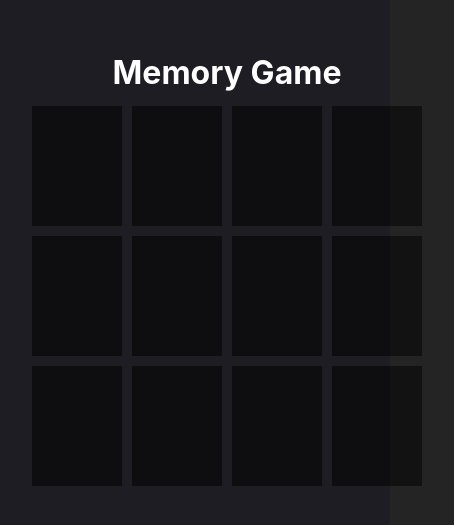
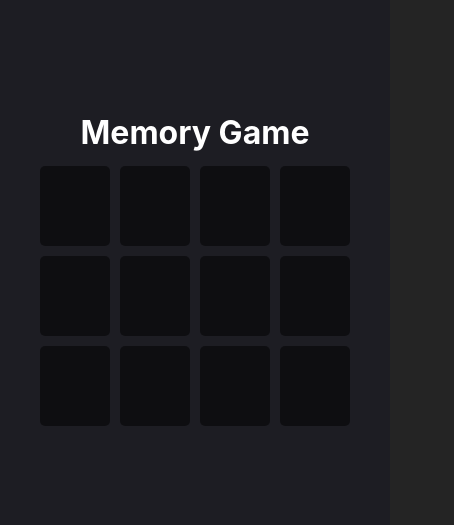
Before and after one commit to ananthsekar007/memorygame, a React (Vite) app: page / in a window 390 px wide. Shown: the part 159-684 px from the top of the page, 454 px wide, since content can reach past the window. Built offline with nearby package versions, Linux system fonts and the light colour scheme.

Commit message:
Adds alert

```diff
--- a/src/App.css
+++ b/src/App.css
@@ -25,6 +25,9 @@
   justify-content: center;
   align-items: center;
   cursor: pointer;
+  transition: transform 0.8s;
+  transform-style: preserve-3d;
+  border-radius: 5px;
 }
 
 .card:hover {
@@ -36,3 +39,10 @@
   display: flex;
   height: 10px;
 }
+
+@media only screen and (max-width: 768px) {
+  .card {
+    width: 10px;
+    height: 20px;
+  }
+}
--- a/src/App.tsx
+++ b/src/App.tsx
@@ -1,6 +1,8 @@
 import React, { useEffect, useState } from "react";
 import update from "immutability-helper";
 import "./App.css";
+import { Card } from "./Card";
+import swal from "sweetalert";
 
 type SelectedValue = {
   row: number;
@@ -51,7 +53,31 @@ function App() {
 
         setTimeout(() => {
           if (revealed.flat().every((isRevealed) => isRevealed)) {
-            alert("You Won!");
+            swal({
+              title: "You Won!",
+              icon: "success",
+              text: "Do you want to play again?",
+              buttons: {
+                cancel: {
+                  text: "Cancel",
+                  value: "cancel",
+                },
+                play: {
+                  text: "Play Again!",
+                  value: "play",
+                },
+              },
+            }).then((value) => {
+              switch (value) {
+                case "play":
+                  window.location.reload();
+                  break;
+                case "cancel":
+                  break;
+                default:
+                  window.location.reload();
+              }
+            });
           }
         }, 500);
       }
@@ -70,13 +96,16 @@ function App() {
         {grid.map((row, rowIndex) => (
           <div key={rowIndex} className="row">
             {row.map((number, colIndex) => (
-              <div
+              <Card
+                colIndex={colIndex}
+                rowIndex={rowIndex}
+                value={number}
+                isRevealed={revealed[rowIndex][colIndex]}
+                onCardClick={(rowIndex, colIndex) =>
+                  handleCardClick(rowIndex, colIndex)
+                }
                 key={colIndex}
-                onClick={() => handleCardClick(rowIndex, colIndex)}
-                className="card"
-              >
-                {revealed[rowIndex][colIndex] ? number : ""}
-              </div>
+              />
             ))}
           </div>
         ))}
```
